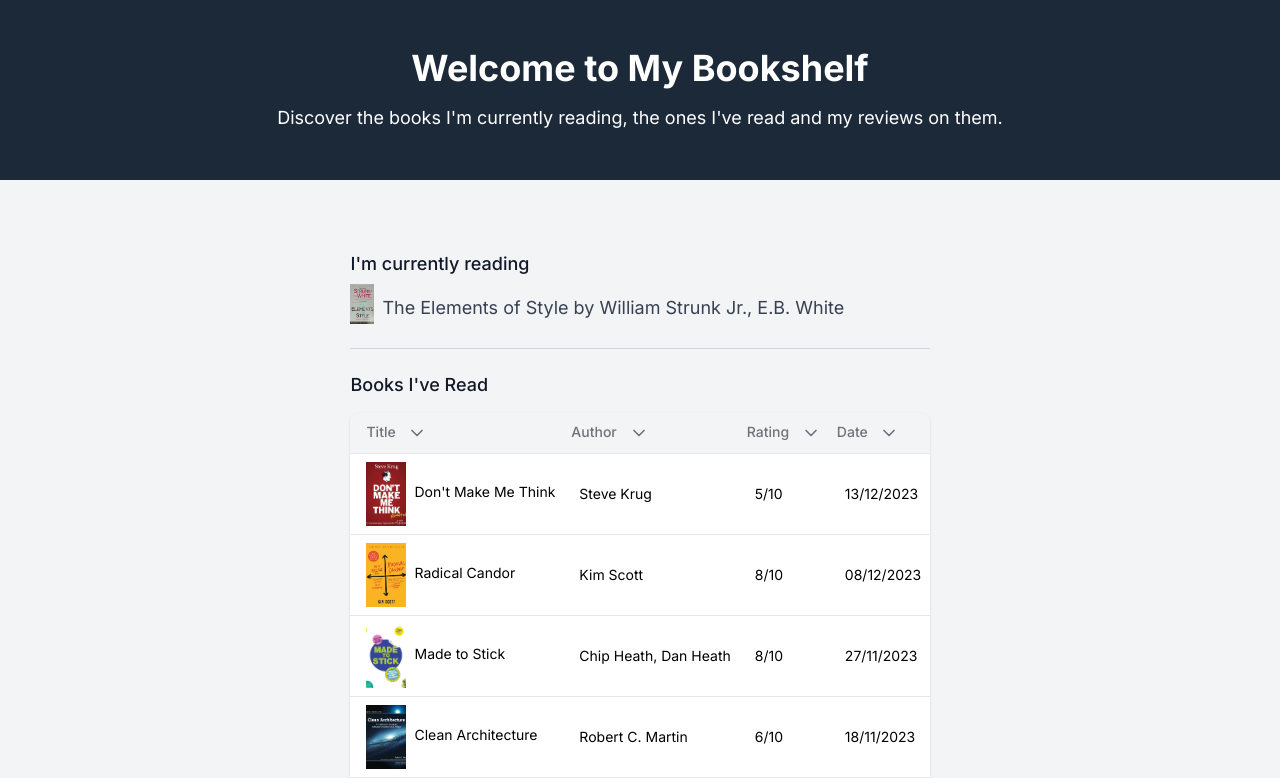
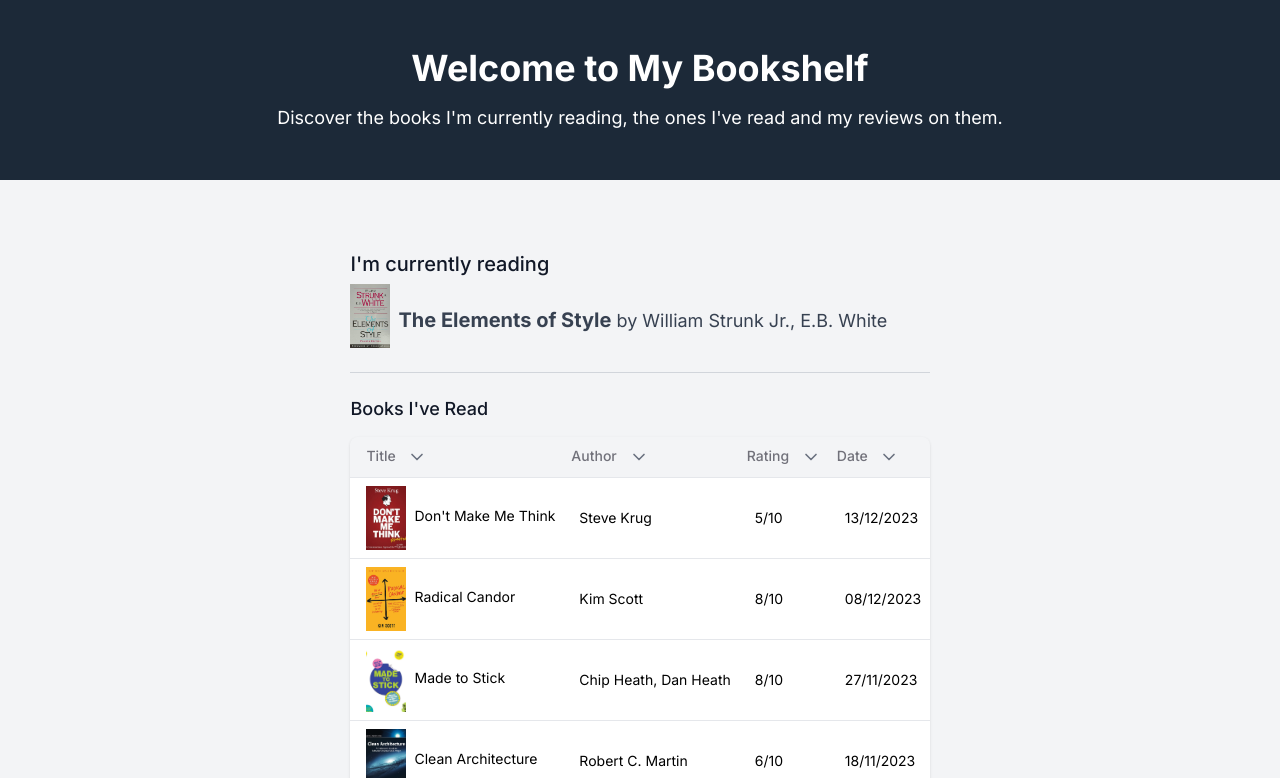
Before and after one commit to selcukcihan/books, a Next.js app: page / in a window 1280 px wide. Shown: the top 778 px of the page. Built offline with nearby package versions, Linux system fonts and the light colour scheme.

Commit message:
Change styling of current book

```diff
--- a/components/books.tsx
+++ b/components/books.tsx
@@ -38,12 +38,12 @@ export default function Component({ bookshelf }: { bookshelf: Bookshelf }) {
       <div className="max-w-7xl mx-auto py-6 sm:px-6 lg:px-8 flex-grow">
         <div className="px-4 py-6 sm:px-0">
           <div className="mb-6">
-            <h1 className="text-lg leading-6 font-medium text-gray-900">{"I'm currently reading"}</h1>
+            <h1 className="text-xl leading-6 font-medium text-gray-900">{"I'm currently reading"}</h1>
             {bookshelf.current.map((book, index) => (
-              <div key={index} className="flex items-center mt-2 text-lg text-gray-700 ">
+              <div key={index} className="flex items-center mt-2 text-xl text-gray-700 ">
                 <Image
                   alt={`${book.title} cover`}
-                  className="object-cover h-10 w-6 mr-2"
+                  className="object-cover h-16 w-10 mr-2"
                   height="60"
                   src={book.cover}
                   style={{
@@ -53,7 +53,10 @@ export default function Component({ bookshelf }: { bookshelf: Bookshelf }) {
                   width="40"
                 />
                 <Link href={book.externalLink} target="_blank">
-                  <p className=" text-gray-700 mt-2 hover:text-blue-500">{bookshelf.current.map(book => `${book.title} by ${book.author}`).join(", ")}</p>
+                  <p className=" text-gray-700 mt-2 hover:text-blue-500">
+                    <span className="font-bold">{book.title}</span>
+                    <span className="text-lg"> by {book.author}</span>
+                  </p>
                 </Link>
               </div>
             ))}
```
